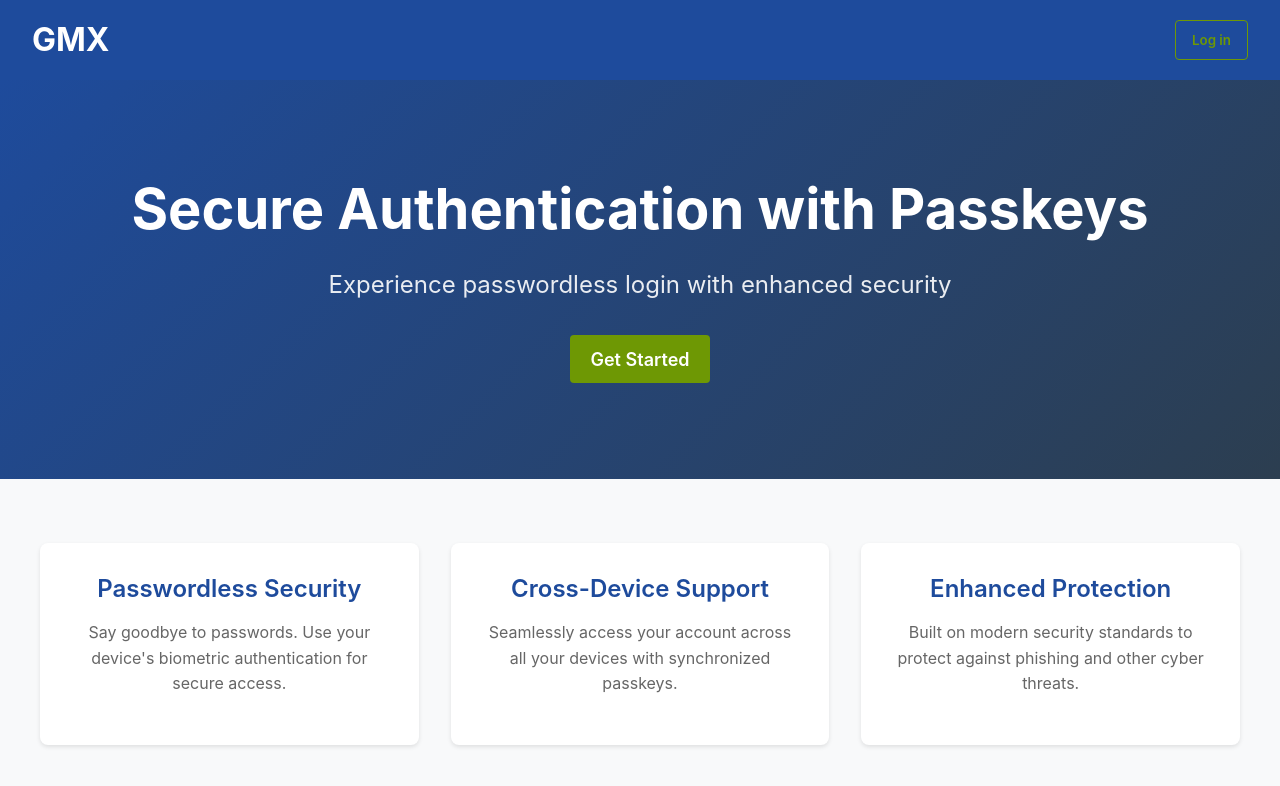
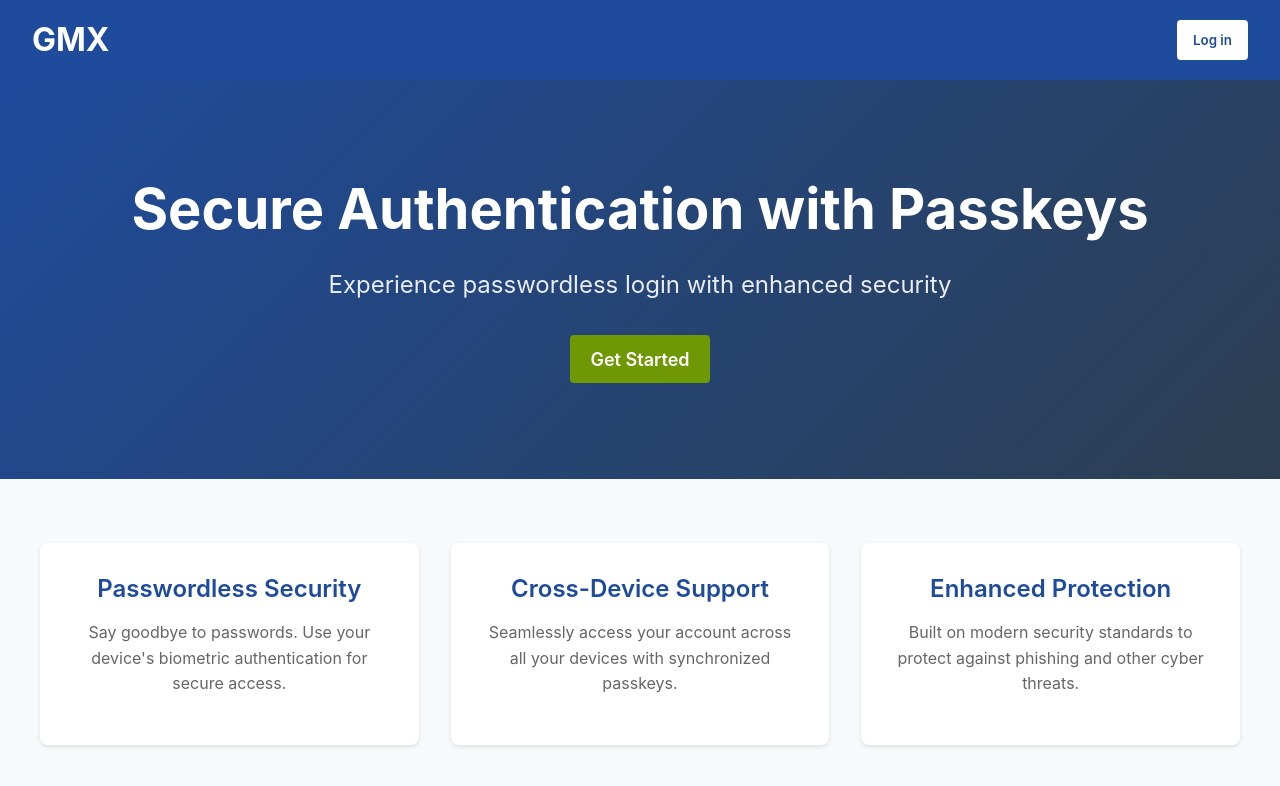
Before and after one commit to ZAKdev/passkey, a React (Vite) app: page / in a window 1280 px wide. Shown: the top 786 px of the page. Built offline with nearby package versions, Linux system fonts and the light colour scheme.

Commit message:
Update Home component button styles

```diff
--- a/src/pages/Home.tsx
+++ b/src/pages/Home.tsx
@@ -42,6 +42,17 @@ const UserName = styled.span`
   color: white;
   font-size: 1rem;
   font-weight: 500;
+`;
+
+const AuthButton = styled(Button)`
+  background-color: white;
+  color: #1e4b9c;
+  border: none;
+
+  &:hover {
+    background-color: #f8f9fa;
+    color: #1e4b9c;
+  }
 `;
 
 const HeroSection = styled.div`
@@ -154,9 +165,9 @@ const Home = () => {
           {isAuthenticated && user && (
             <UserName>Welcome, {user.displayName}</UserName>
           )}
-          <Button variant="outline" onClick={handleAuthAction}>
+          <AuthButton onClick={handleAuthAction}>
             {isAuthenticated ? 'Logout' : 'Log in'}
-          </Button>
+          </AuthButton>
         </UserSection>
       </Navbar>
 
```
